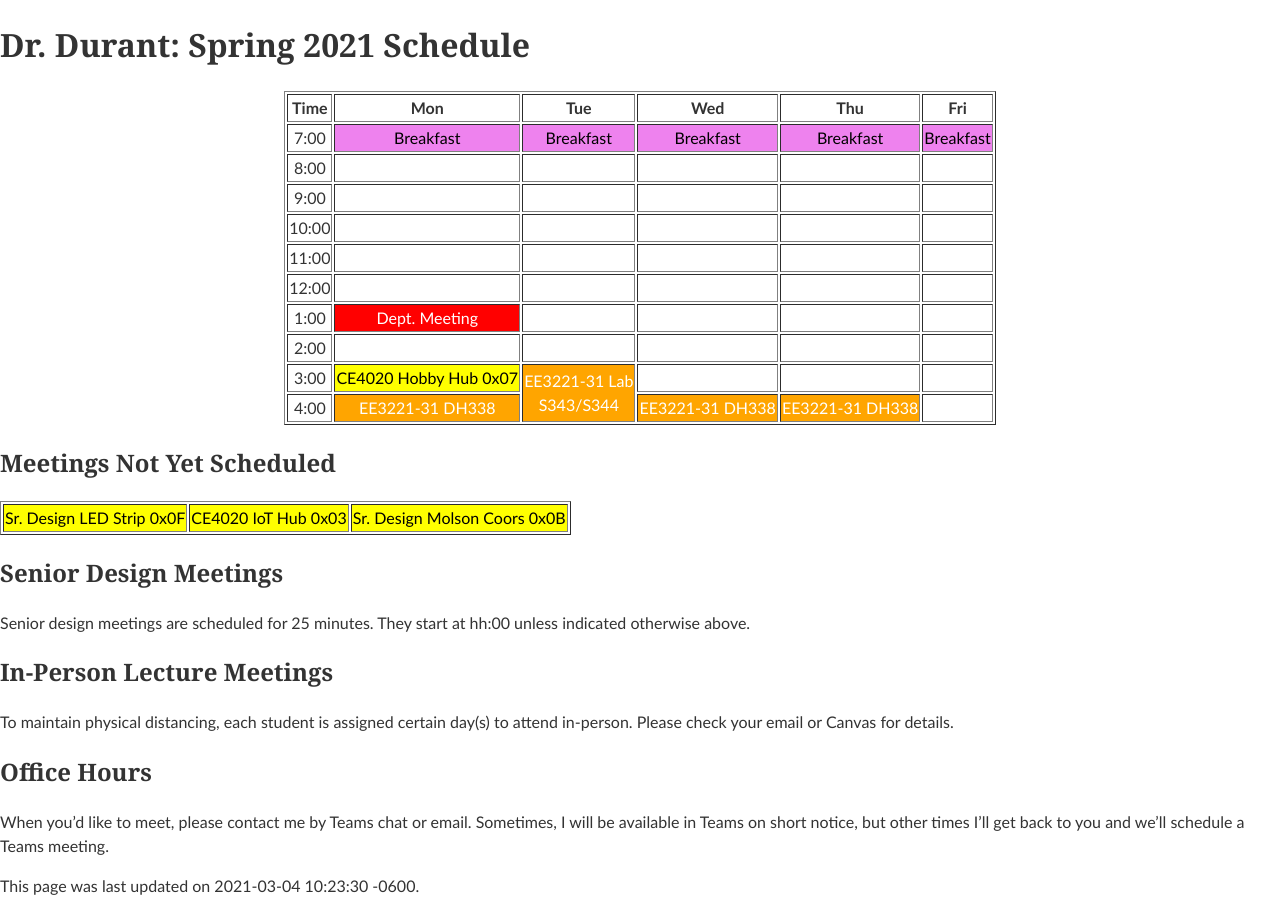
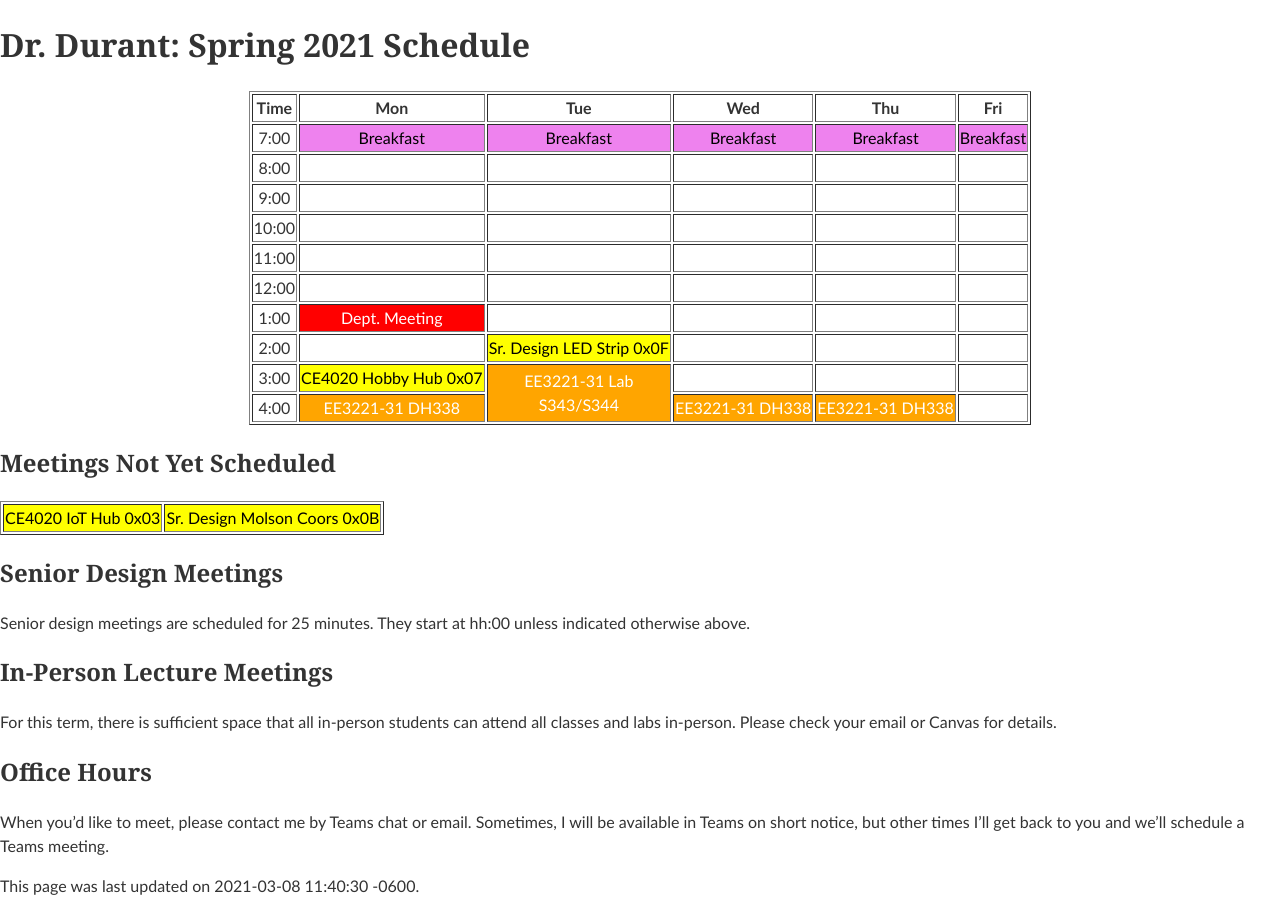
Before and after one commit to edurant/edurant.github.io, a Jekyll site: the page built from sched/s21.md, in a window 1280 px wide. Built offline with Jekyll 4.4.1, drawn with Linux system fonts in a browser that asks for light colours.

Commit message:
scheduled senior design team

```diff
--- a/sched/s21.md
+++ b/sched/s21.md
@@ -1,6 +1,6 @@
 ---
 title: "Dr. Durant: Spring 2021 Schedule"
-date: 2021-03-04 10:23:30 -0600
+date: 2021-03-08 11:40:30 -0600
 ---
 
 <style type="text/css">
@@ -22,7 +22,7 @@ td.lunch  { background-color: violet;  color: black; }
 <tr><td>11:00</td>      <td>&nbsp;</td>                                 <td>&nbsp;</td>                                                 <td>&nbsp;</td>                                 <td>&nbsp;</td>                                 <td>&nbsp;</td>                     </tr>
 <tr><td>12:00</td>      <td>&nbsp;</td>                                 <td>&nbsp;</td>                                                 <td>&nbsp;</td>                                 <td>&nbsp;</td>                                 <td>&nbsp;</td>                     </tr>
 <tr><td>1:00</td>       <td class="am">Dept. Meeting</td>               <td>&nbsp;</td>                                                 <td>&nbsp;</td>                                 <td>&nbsp;</td>                                 <td>&nbsp;</td>                     </tr>
-<tr><td>2:00</td>       <td>&nbsp;</td>                                 <td>&nbsp;</td>                                                 <td>&nbsp;</td>                                 <td>&nbsp;</td>                                 <td>&nbsp;</td>                     </tr>
+<tr><td>2:00</td>       <td>&nbsp;</td>                                 <td class="ce4020">Sr. Design LED Strip 0x0F</td>               <td>&nbsp;</td>                                 <td>&nbsp;</td>                                 <td>&nbsp;</td>                     </tr>
 <tr><td>3:00</td>       <td class="ce4020">CE4020 Hobby Hub 0x07</td>   <td class="ee3221" rowspan="2">EE3221-31 Lab<br/>S343/S344</td> <td>&nbsp;</td>                                 <td>&nbsp;</td>                                 <td>&nbsp;</td>                     </tr>
 <tr><td>4:00</td>       <td class="ee3221">EE3221-31&nbsp;DH338</td>                                                                    <td class="ee3221">EE3221-31&nbsp;DH338</td>    <td class="ee3221">EE3221-31&nbsp;DH338</td>    <td>&nbsp;</td>                     </tr>
 </table>
@@ -30,7 +30,6 @@ td.lunch  { background-color: violet;  color: black; }
 
 ## Meetings Not Yet Scheduled
 <table border><tr>
-<td class="ce4020">Sr. Design LED Strip 0x0F</td>
 <td class="ce4020">CE4020 IoT Hub 0x03</td>
 <td class="ce4020">Sr. Design Molson Coors 0x0B</td>
 </tr></table>
@@ -41,7 +40,8 @@ Senior design meetings are scheduled for 25 minutes. They start at hh:00 unless
 
 ## In-Person Lecture Meetings
 
-To maintain physical distancing, each student is assigned certain day(s) to attend in-person. Please check your email or Canvas for details.
+For this term, there is sufficient space that all in-person students can attend all classes and labs in-person.
+Please check your email or Canvas for details.
 
 ## Office Hours
 
```
